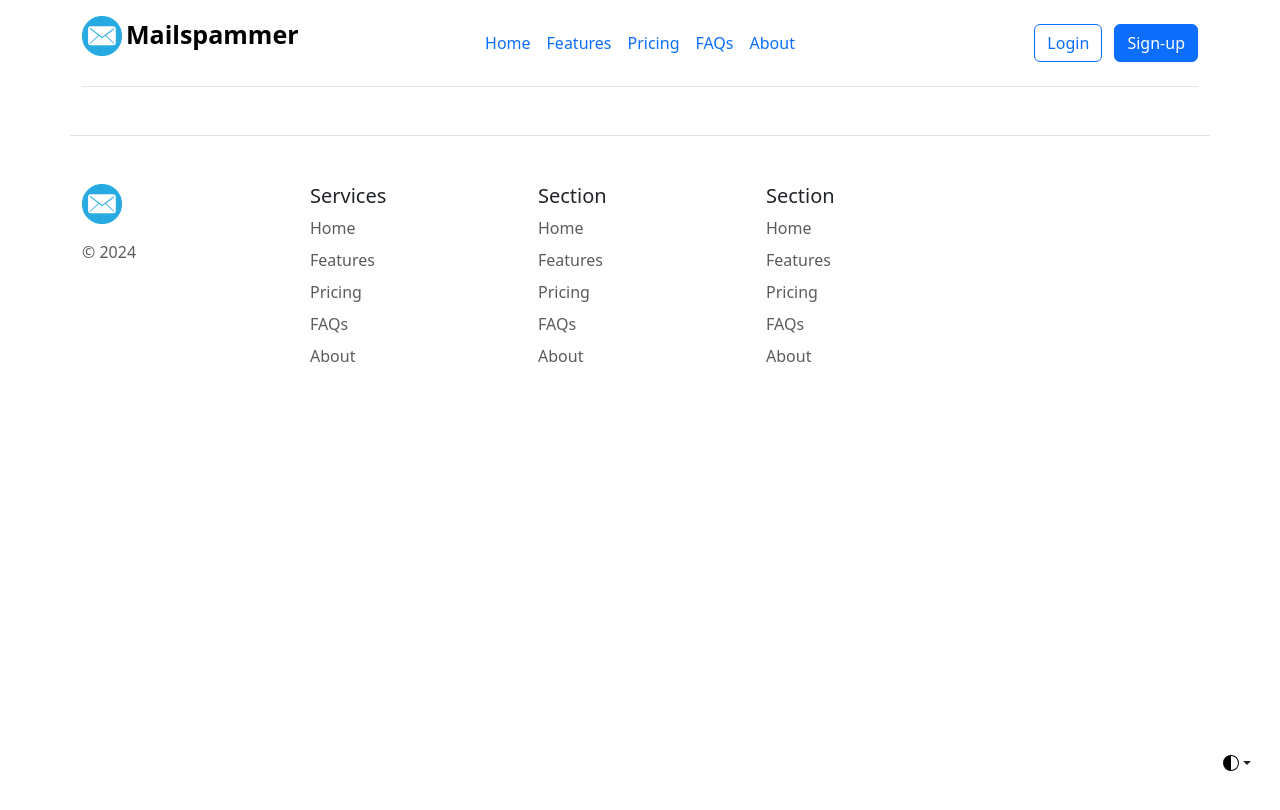
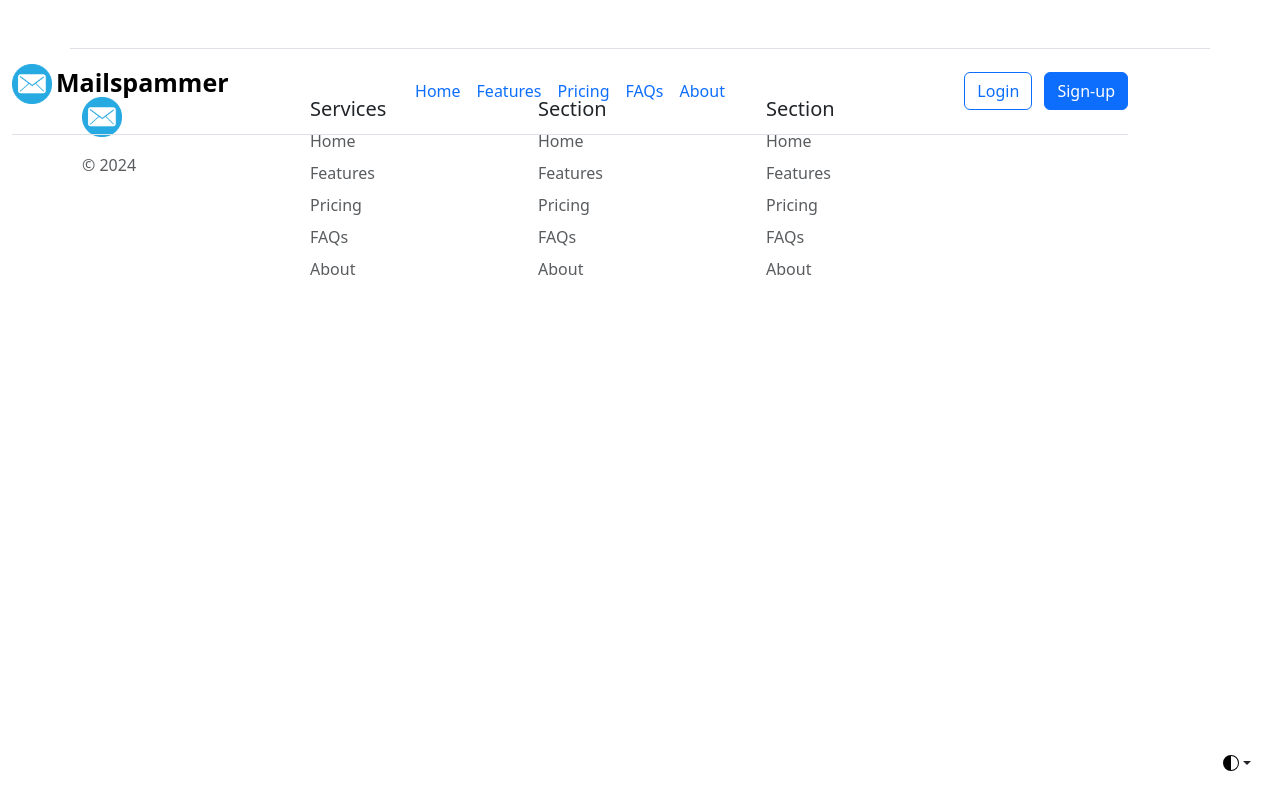
Before and after one commit to Gosmic-boy020/mail-spam, a plain HTML site: page index.html in a window 1280 px wide. Drawn offline with nearby package versions, Linux system fonts and the light colour scheme.

Commit message:
Update index.html

```diff
--- a/index.html
+++ b/index.html
@@ -8,7 +8,7 @@
   <script src="https://cdn.jsdelivr.net/npm/bootstrap@5.3.3/dist/js/bootstrap.bundle.min.js"></script>
 
 </head>
-<body style="padding-bottom: 1000px;">
+<body>
     <svg xmlns="http://www.w3.org/2000/svg" class="d-none">
       <symbol id="check2" viewBox="0 0 16 16">
         <path d="M13.854 3.646a.5.5 0 0 1 0 .708l-7 7a.5.5 0 0 1-.708 0l-3.5-3.5a.5.5 0 1 1 .708-.708L6.5 10.293l6.646-6.647a.5.5 0 0 1 .708 0z"/>
@@ -95,7 +95,7 @@
 
 
 
-  <div class="container">
+  <div class="container mb-50 " style="position:fixed;">
     <header class="d-flex flex-wrap align-items-center justify-content-center justify-content-md-between py-3 mb-4 border-bottom">
       <div class="col-md-3 mb-2 mb-md-0">
         <a href="/" class="d-inline-flex link-body-emphasis text-decoration-none">
```
